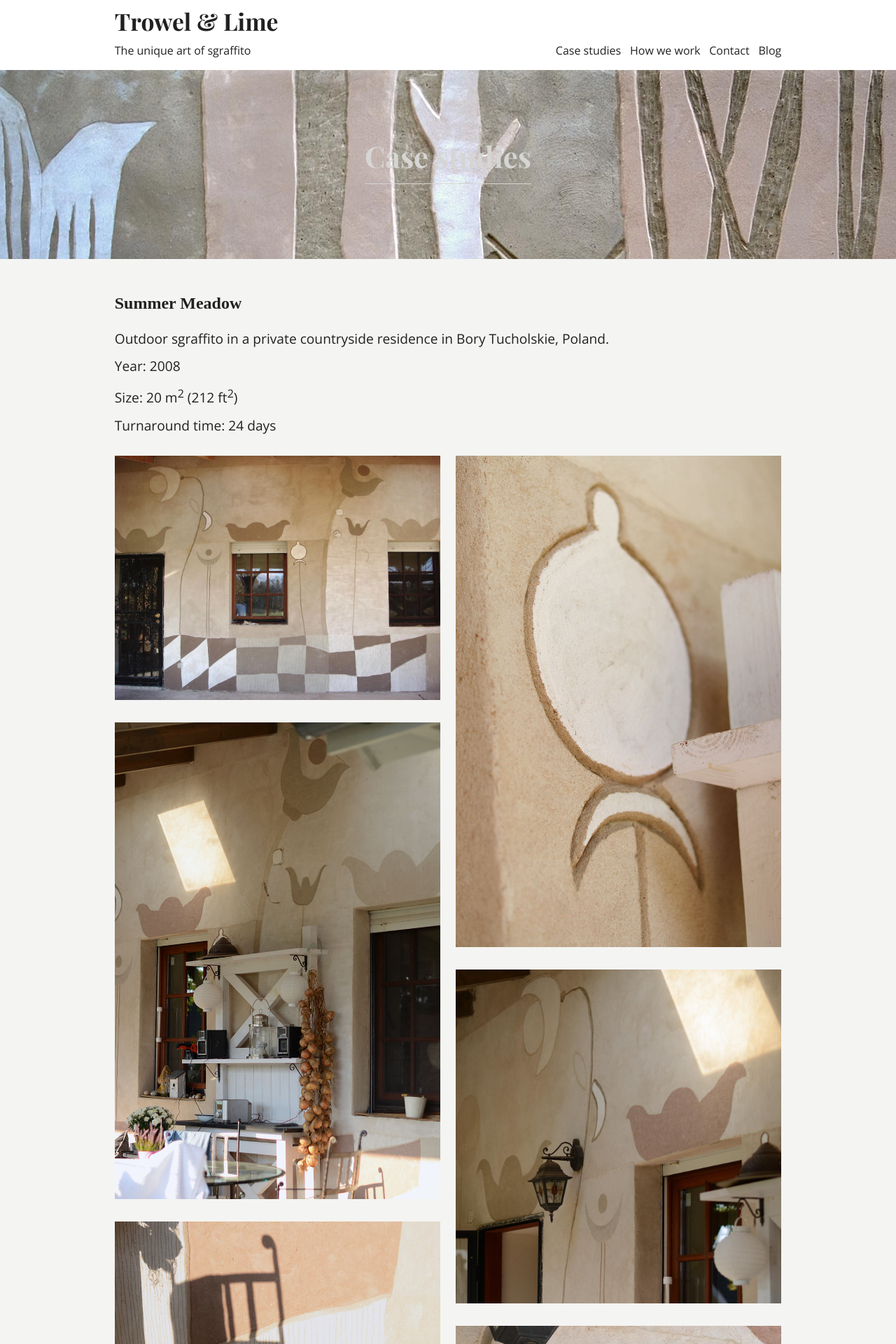
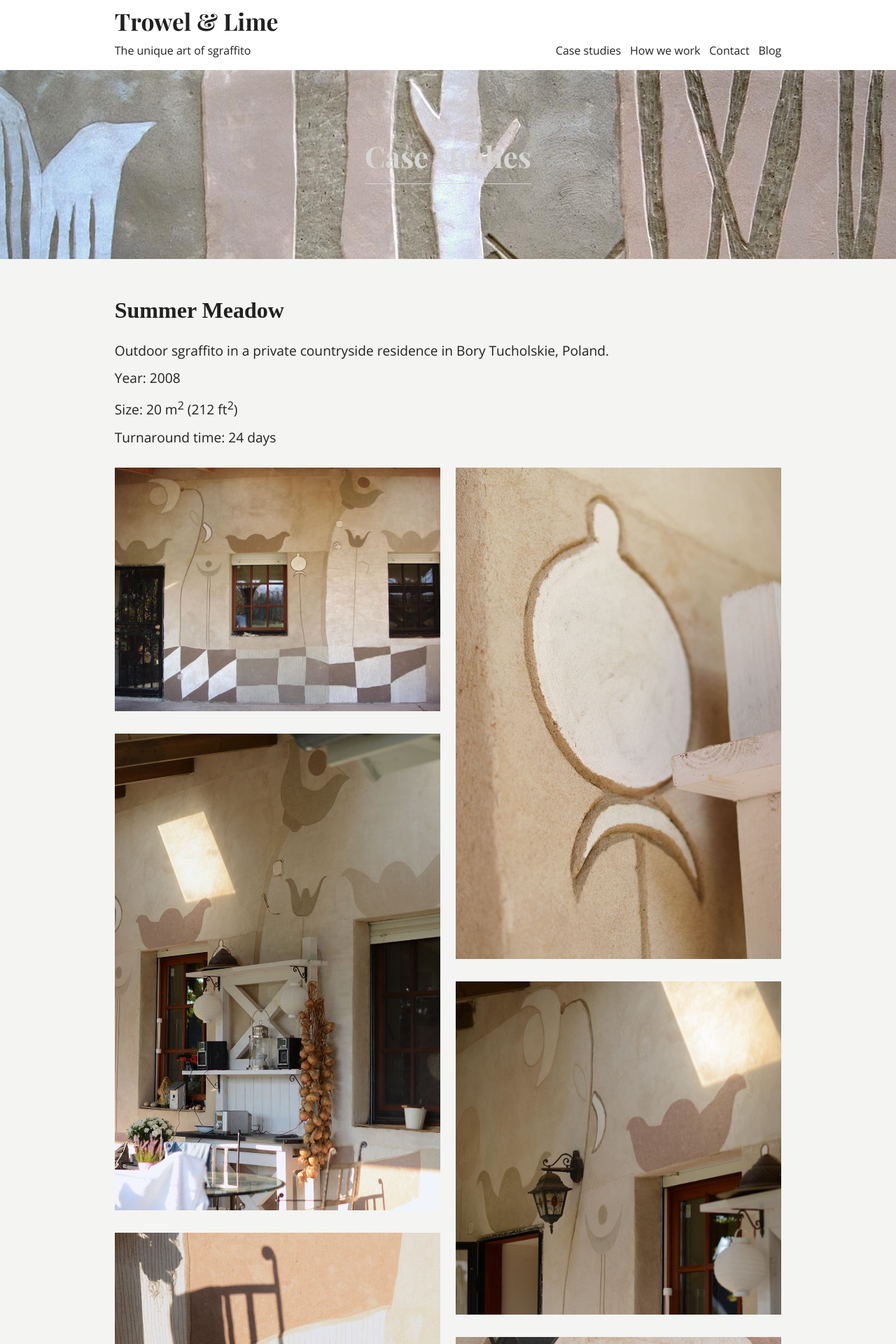
Before and after one commit to marek-kultys/trowel-and-lime, a Jekyll site: the page built from case-studies/index.html, in a window 1280 px wide. Shown: the top 1920 px of the page at 70% size. Built offline with Jekyll 4.4.1, drawn with Linux system fonts in a browser that asks for light colours.

Commit message:
Adjust h4 styles

```diff
--- a/_sass/body.scss
+++ b/_sass/body.scss
@@ -84,7 +84,7 @@ h1 { // used for logotype
    font-size: 2.1em;
 }
 
-h2 { // used for page titles and statement headers (must locally override colour if not grey)
+h2 { // used for page titles and home page paragraphs (must locally override colour if not grey)
    color: $grey;
    font-size: 2em;
    display: inline-block;
@@ -99,9 +99,9 @@ h2 { // used for page titles and statement headers (must locally override colour
    }
 }
 
-h4 { // home page paragraphs, gallery title
+h4 { // gallery titles
    color: $black;
-   font-size: 1.5em;
+   font-size: 2em;
    line-height: 1.6em;
    margin: 0.5em 0;
 }
```
